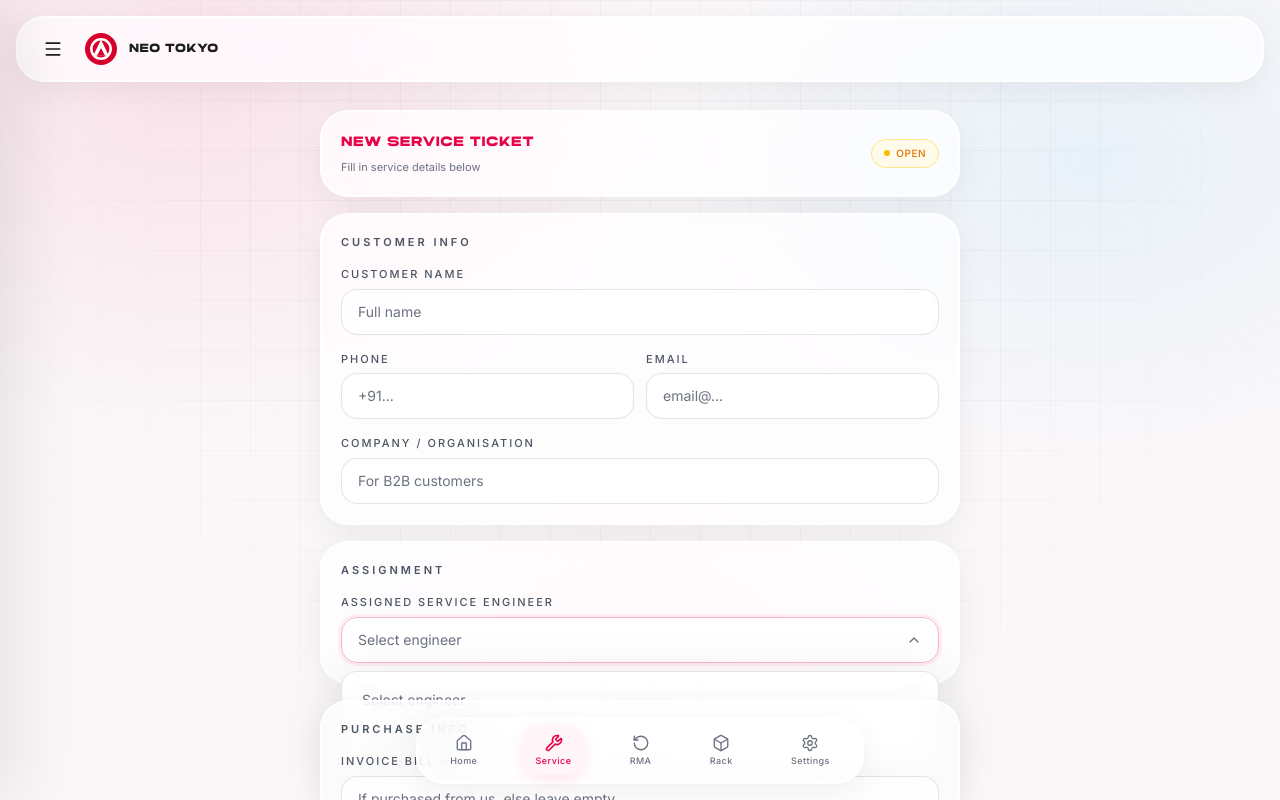
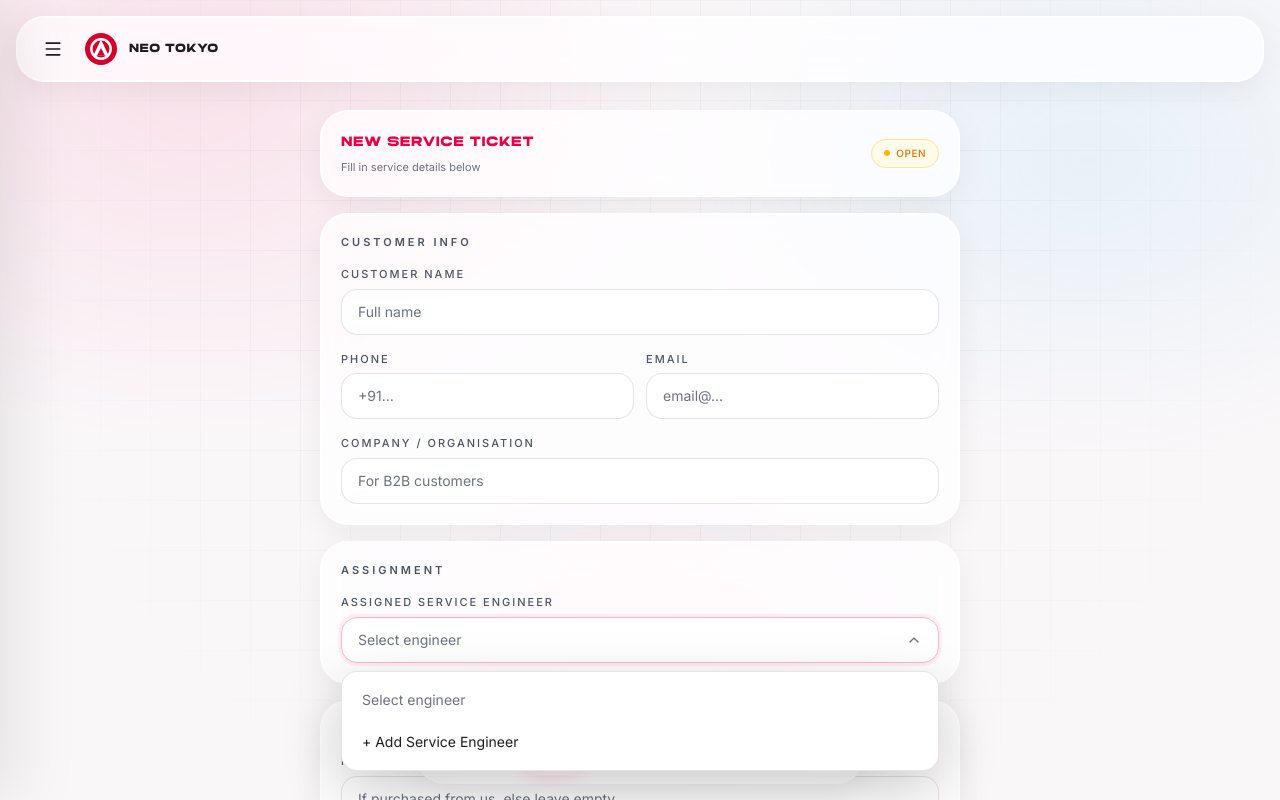
Before and after one commit to akruunnithan21-ship-it/NTRMA, a React (Vite) app: page /service/new in a window 1280 px wide. Both pictures are taken after a click on the button "Select engineer". Shown: the top 800 px of the page. Built offline with nearby package versions, Linux system fonts and the light colour scheme; no server answers; the database is empty.

Commit message:
Fix dropdown: use React Portal to render outside card DOM — guaranteed no clipping
Co-authored-by: akruunnithan21-ship-it <287152517+akruunnithan21-ship-it@users.noreply.github.com>

```diff
--- a/src/components/ui/Select.jsx
+++ b/src/components/ui/Select.jsx
@@ -1,4 +1,5 @@
 import { useState, useRef, useEffect } from 'react'
+import { createPortal } from 'react-dom'
 import { ChevronDown, Check } from 'lucide-react'
 
 export default function Select({
@@ -11,6 +12,8 @@ export default function Select({
 }) {
   const [open, setOpen] = useState(false)
   const ref = useRef(null)
+  const btnRef = useRef(null)
+  const [dropdownStyle, setDropdownStyle] = useState({})
 
   useEffect(() => {
     function handleClickOutside(e) {
@@ -19,8 +22,25 @@ export default function Select({
       }
     }
     document.addEventListener('mousedown', handleClickOutside)
-    return () => document.removeEventListener('mousedown', handleClickOutside)
+    document.addEventListener('touchstart', handleClickOutside)
+    return () => {
+      document.removeEventListener('mousedown', handleClickOutside)
+      document.removeEventListener('touchstart', handleClickOutside)
+    }
   }, [])
+
+  useEffect(() => {
+    if (open && btnRef.current) {
+      const rect = btnRef.current.getBoundingClientRect()
+      setDropdownStyle({
+        position: 'fixed',
+        top: rect.bottom + 8,
+        left: rect.left,
+        width: rect.width,
+        zIndex: 9999,
+      })
+    }
+  }, [open])
 
   const selectedLabel = options.find(o =>
     (typeof o === 'string' ? o : o.value) === value
@@ -30,15 +50,15 @@ export default function Select({
     : placeholder
 
   return (
-    <div className={`flex flex-col gap-1.5 relative ${open ? 'z-[100]' : 'z-10'} ${className}`} ref={ref}>
+    <div className={`flex flex-col gap-1.5 ${className}`} ref={ref}>
       {label && (
         <label className="text-[11px] tracking-[2px] font-medium text-text-secondary uppercase">
           {label}
         </label>
       )}
-      <div className="relative">
       <button
         type="button"
+        ref={btnRef}
         onClick={() => setOpen(!open)}
         className={`
           w-full flex items-center justify-between px-4 py-3 rounded-2xl
@@ -56,11 +76,11 @@ export default function Select({
         />
       </button>
 
-        {open && (
-          <div className="absolute top-full left-0 right-0 mt-2 z-[200]
-            bg-white/95 backdrop-blur-xl border border-black/10
-            rounded-2xl shadow-[0_20px_60px_rgba(0,0,0,0.15)]
-            max-h-60 overflow-y-auto animate-fade-up">
+      {open && createPortal(
+        <div
+          style={dropdownStyle}
+          className="bg-white border border-black/10 rounded-2xl shadow-[0_20px_60px_rgba(0,0,0,0.2)] max-h-60 overflow-y-auto animate-fade-up"
+        >
           <div className="p-2 space-y-0.5">
             {placeholder && (
               <button
@@ -93,9 +113,9 @@ export default function Select({
               )
             })}
           </div>
-          </div>
+        </div>,
+        document.body
       )}
-      </div>
     </div>
   )
 }
```
Lines whose indentation alone changed are shown as unchanged.
